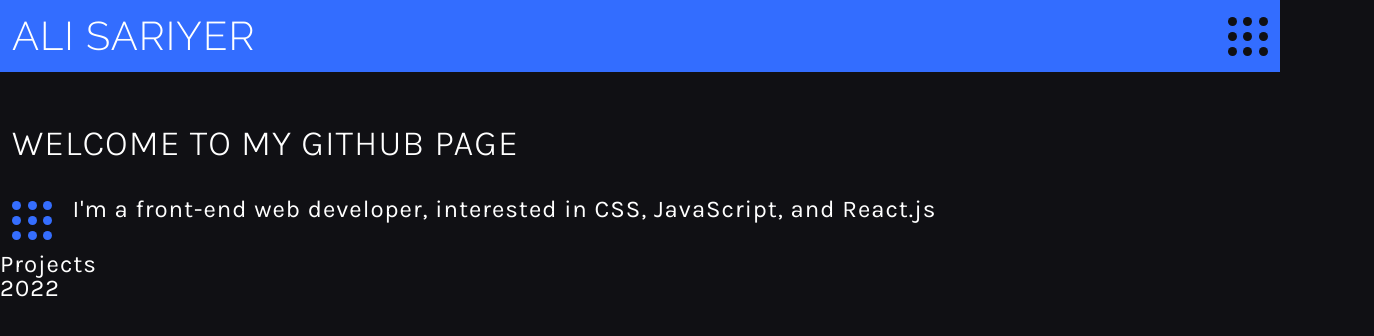
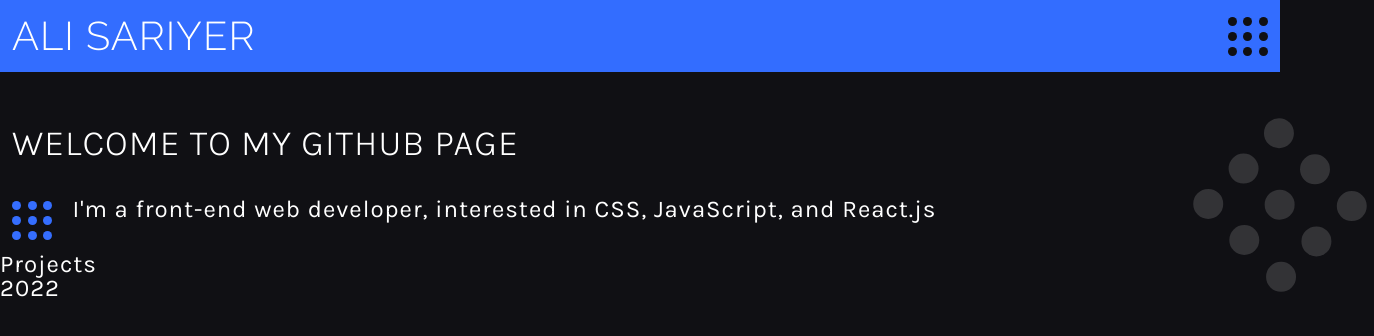
Before and after one commit to alisariyer/alisariyer, a React (Create React App) app: page / in a window 1280 px wide. Shown: the top 336 px of the page, 1374 px wide, since content can reach past the window. Built offline with nearby package versions, Linux system fonts and the light colour scheme.

Commit message:
1. Add rotate prop to Dots component 2. Add a Dots component as bg image in the main element and translate 50% 3. Change position property to relative for main-header and absolute to hero-bg-dots class

```diff
--- a/src/components/Dots.js
+++ b/src/components/Dots.js
@@ -3,15 +3,19 @@ import React from "react";
 export default function Dots(props) {
   const defaultColor = "#fff";
 
-  const styles = {
+  const dotStyle = {
     backgroundColor: props.backgroundColor
       ? props.backgroundColor
-      : defaultColor,
+      : defaultColor
   };
 
+  const dotContainerStyle = {
+    transform: `rotate(${props.rotate}deg)`
+  }
+
   const dots = Array.from("123456789").map((value, index) => (
-    <div key={index} className="dot" style={styles}></div>
+    <div key={index} className="dot" style={dotStyle}></div>
   ));
 
-  return <div className="dot-container" >{dots}</div>;
+  return <div className="dot-container" style={dotContainerStyle}>{dots}</div>;
 }
--- a/src/components/Header.js
+++ b/src/components/Header.js
@@ -5,7 +5,10 @@ export default function Header() {
   return (
     <header className="main-header">
         <h1>ALI SARIYER</h1>
-        <Dots backgroundColor="#101013" />
+        <Dots backgroundColor="#101013" rotate={0}/>
+        <div className="hero-bg-dots">
+          <Dots backgroundColor="#ffffff25" rotate={45} />
+        </div>
     </header>
   );
 }
--- a/src/components/Hero.js
+++ b/src/components/Hero.js
@@ -6,7 +6,7 @@ export default function Hero() {
     <section className="hero">
         <h2 className="hero-title">WELCOME TO MY GITHUB PAGE</h2>
         <div className="hero-content">
-          <Dots backgroundColor="#356EFF" />
+          <Dots backgroundColor="#356EFF" rotate={0}/>
           <p>I'm a front-end web developer, interested in CSS, JavaScript, and React.js</p>
         </div>
     </section>
--- a/src/css/main.css
+++ b/src/css/main.css
@@ -27,6 +27,7 @@
     display: flex;
     justify-content: space-between;
     align-items: center;
+    position: relative;
     padding-inline: var(--padding);
     height: calc(var(--rem) * 7.2);
     background-color: hsl( var(--clr-blue) / 1);
@@ -61,3 +62,14 @@
 .hero-content > .dot-container {
     padding-top: calc(var(--rem) / 1.5);
 }
+
+.hero-bg-dots {
+    position: absolute;
+    top: calc(var(--rem) * 14);
+    right: 0;
+    transform: translateX(50%);
+}
+
+.hero-bg-dots > .dot-container {
+    --rem: 3rem;
+}
```
